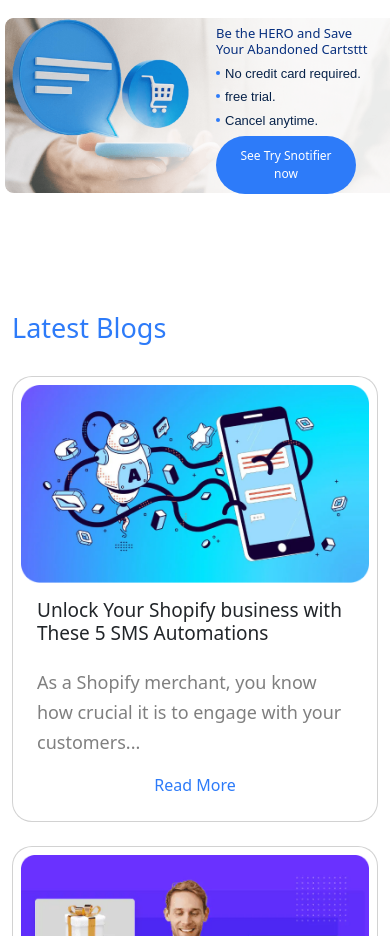
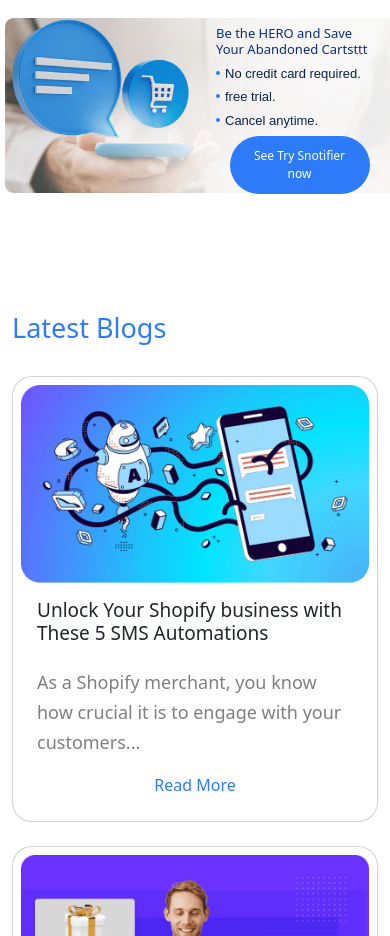
Before and after one commit to walidelhamzaoui/Features, a plain HTML site: page index.html in a window 390 px wide. Shown: the part 3660-4596 px from the top of the page. Drawn offline with nearby package versions, Linux system fonts and the light colour scheme.

Commit message:
responsive page

```diff
--- a/index.html
+++ b/index.html
@@ -182,7 +182,7 @@
          <h4 class=" col-lg-6 col-md-4 col-6 ps-lg-3 ps-3      d-flex flex-wrap">No credit card required. </h4>
          <h4 class="col-lg-6 col-md-4 col-6 ps-3  d-flex flex-wrap">free trial.</h4>
          <h4 class="col-lg-6 col-md-4 col-6 ps-3  d-flex flex-wrap">Cancel anytime.</h4>
-         <div class="text-center  pb-5 col-lg-6 col-md-4  mb-1 mt-md-2 pt-xl-3 col-6 ps-3 d-flex flex-wrap">
+         <div class="text-center  pb-5 col-lg-6 col-md-4  mb-1 mt-md-2 pt-xl-3 col-6 ps-3 ">
             <button class="rounded-pill btn text-white  button  "  style="background-color: #2D7BF9;     ">See
               Try Snotifier now</button>
   </div>
```
